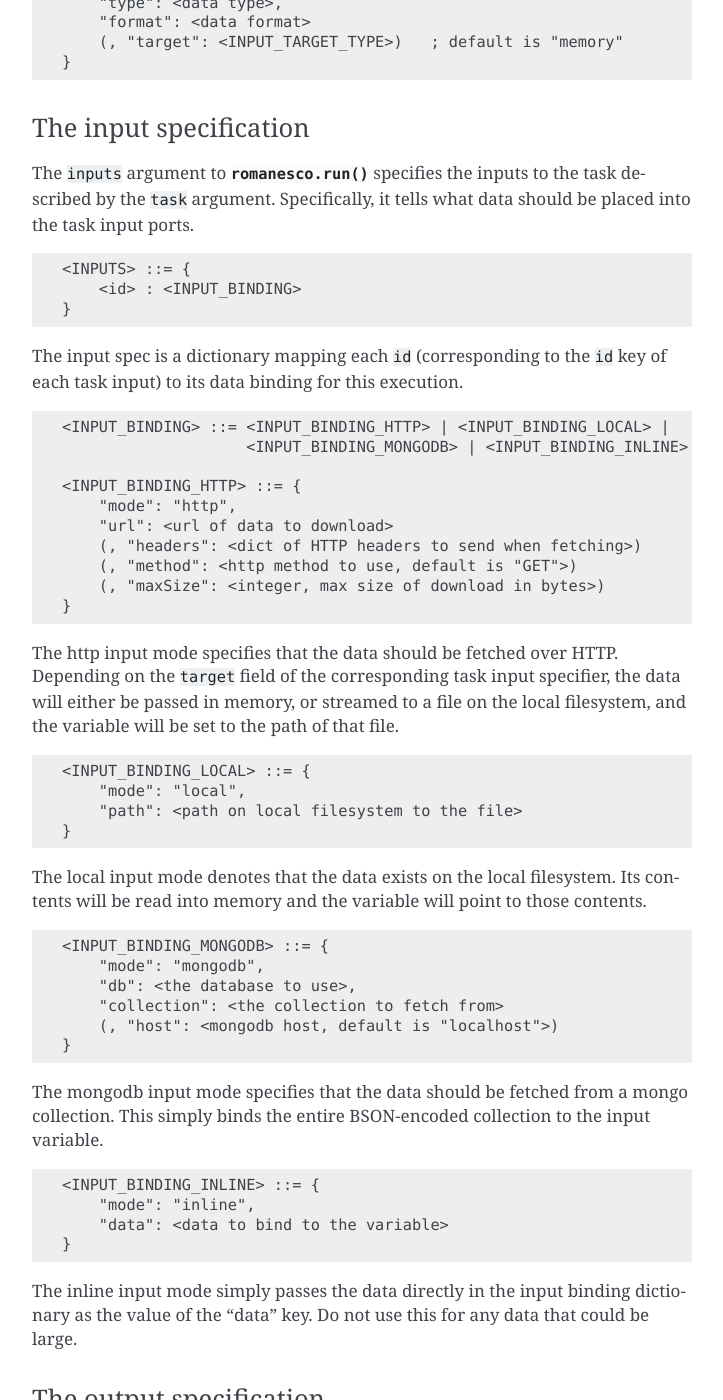
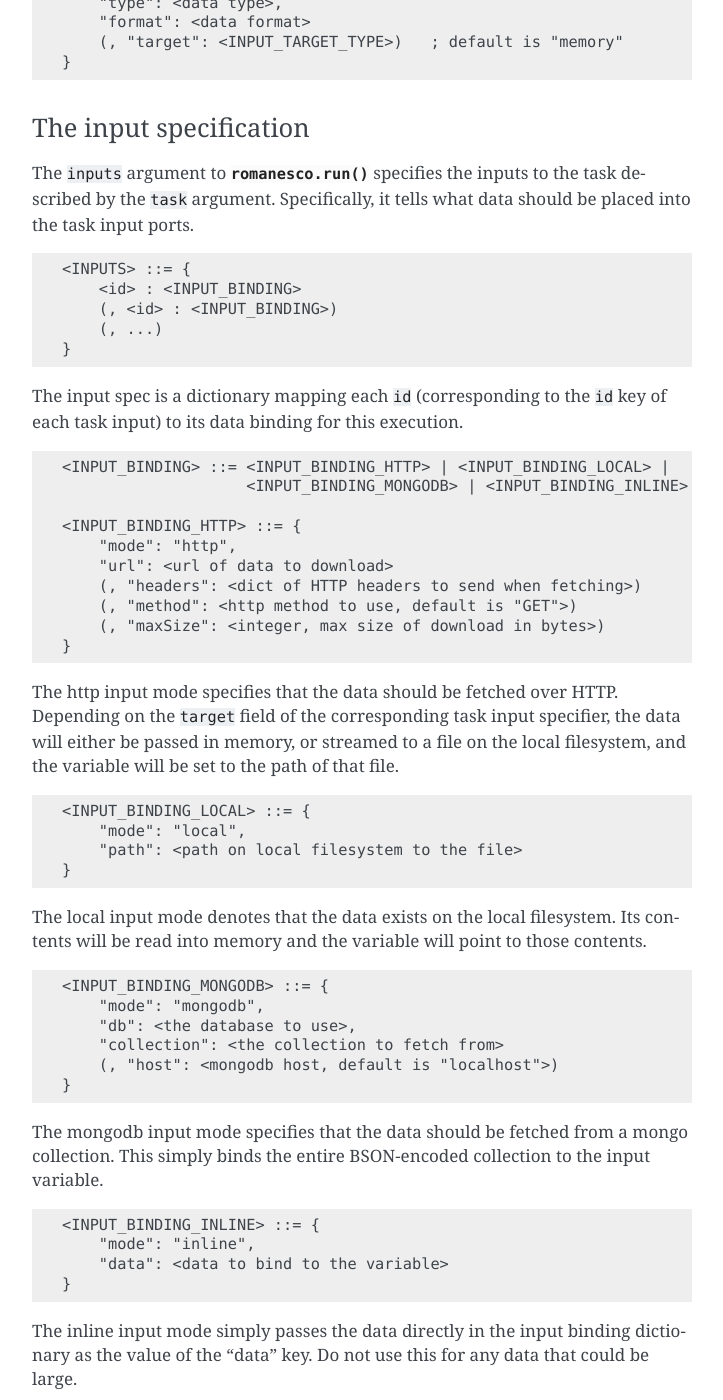
Before and after one commit to girder/girder_worker, a Sphinx documentation site: the page built from docs/api-docs.rst, in a window 1280 px wide and 1400 px high, scrolled down 1858 px. Shown: the whole window, without its empty margins (388-1111 px from the left). Built offline with Sphinx 7.4.7, drawn with Linux system fonts in a browser that asks for light colours; some of the changed text lies outside the part shown.

Commit message:
Make it clear that multiple inputs/outputs can be bound

```diff
--- a/docs/api-docs.rst
+++ b/docs/api-docs.rst
@@ -104,6 +104,8 @@
 
     <INPUTS> ::= {
         <id> : <INPUT_BINDING>
+        (, <id> : <INPUT_BINDING>)
+        (, ...)
     }
 
 The input spec is a dictionary mapping each ``id`` (corresponding to the ``id`` key of
@@ -170,6 +172,8 @@
 
     <OUTPUTS> ::= {
         <id> : <OUTPUT_BINDING>
+        (, <id> : <OUTPUT_BINDING>)
+        (, ...)
     }
 
 The output spec is a dictionary mapping each ``id`` (corresponding to the ``id`` key of
```
